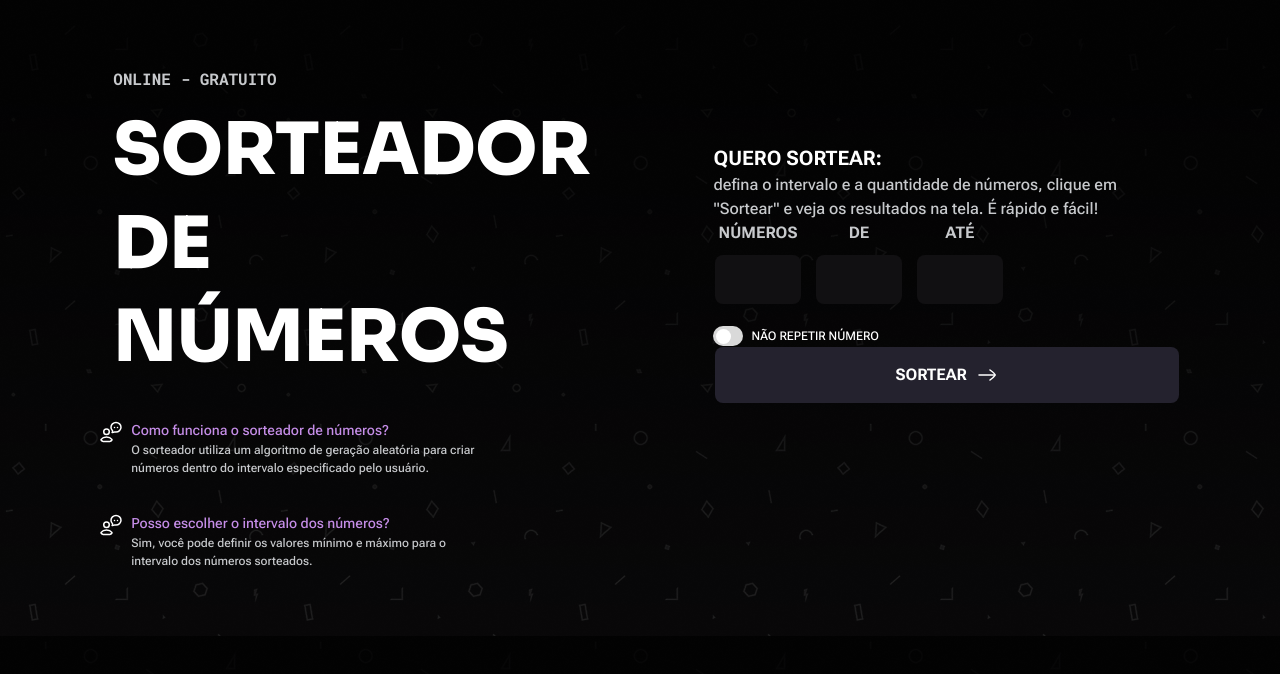
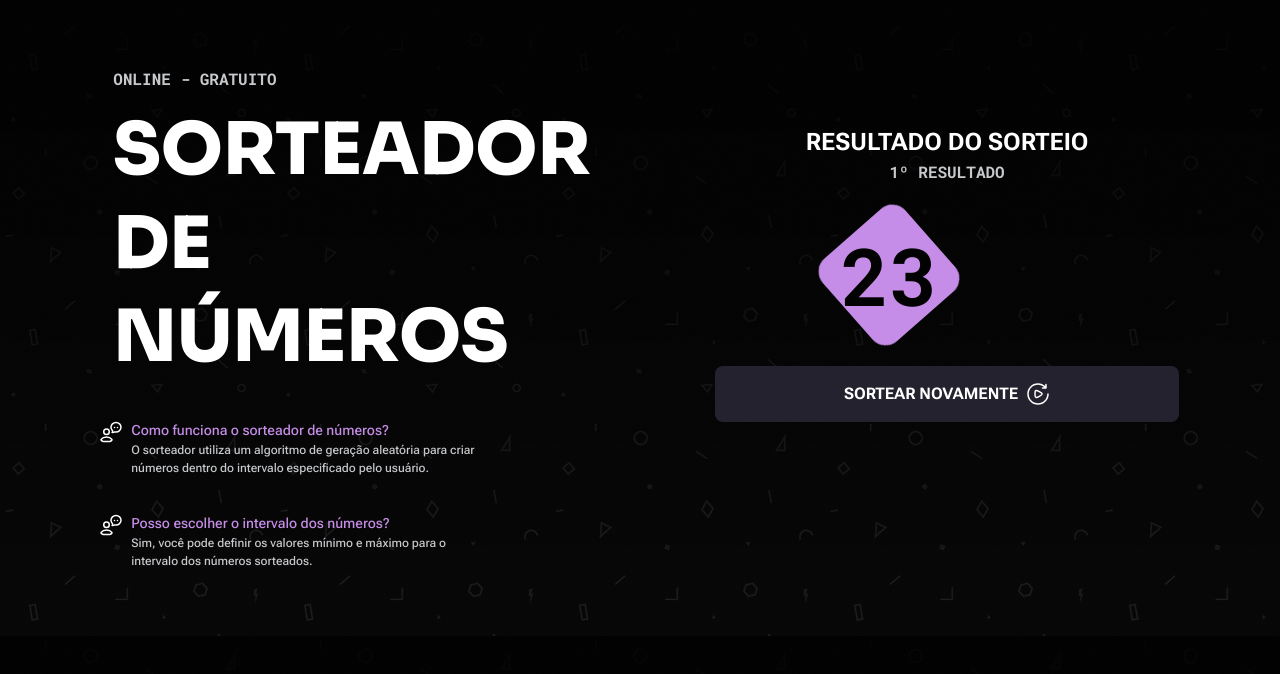
Before and after one commit to Eliseu-Samuel/Sorteador-de-n-meros, a plain HTML site: page JS/3-Sorteador-de-números/index.html in a window 1280 px wide. Both pictures are taken after typing "Sample", "Sample", "Sample" into the empty fields and a click on the button "SORTEAR". Shown: the part 132-806 px from the top of the page. Drawn offline with Linux system fonts and the light colour scheme.

Commit message:
Evento no botão de voltar a sortear

```diff
--- a/JS/3-Sorteador-de-números/index.html
+++ b/JS/3-Sorteador-de-números/index.html
@@ -46,7 +46,7 @@
         </section>
 
         <section class="content-form">
-            <div >
+            <div class="content-form-inputs">
                 <div class="header-form">
                     <strong>Quero sortear:</strong>
                     <p>defina o intervalo e a quantidade de números, clique em "Sortear" e veja os resultados na tela. É rápido e fácil!</p>
@@ -110,7 +110,7 @@
                 </div>
 
                 <div class="style-button">
-                    <button>SORTEAR NOVAMENTE <img src="assets/Rotation-icon.svg" alt=""></button>
+                    <button class="sortearDenovo">SORTEAR NOVAMENTE <img src="assets/Rotation-icon.svg" alt=""></button>
                 </div>
             </div>
         </section>
--- a/JS/3-Sorteador-de-números/sripts.js
+++ b/JS/3-Sorteador-de-números/sripts.js
@@ -4,6 +4,10 @@ const maxValue = document.getElementById("maxValue")
 const form = document.querySelector("form")
 const checkBox = document.getElementById("repeatValue")
 
+const formSection = document.querySelector(".content-form-inputs")
+const resultBox = document.querySelector(".show-result")
+
+const btnNovamente = document.querySelector(".sortearDenovo")
 //Capturando os valores numéricos dos formulários
 function getInputsValues (input) {
     input.addEventListener("input", () => {
@@ -46,4 +50,20 @@ form.addEventListener("submit", (e) => {
     let valorMax = Number(maxValue.value)
 
     console.log(sorteador(quantidade, valorMin, valorMax))
+
+    //esconde a div dos inputs
+    formSection.classList.add("hide")
+
+    //mostra a div dos resultados
+    resultBox.classList.remove("hide")
+
+    quantity.value = ""
+    minValue.value = ""
+    maxValue.value = ""
 })
+
+
+btnNovamente.addEventListener("click", () => {
+    resultBox.classList.add("hide")
+    formSection.classList.remove("hide")
+})
```
